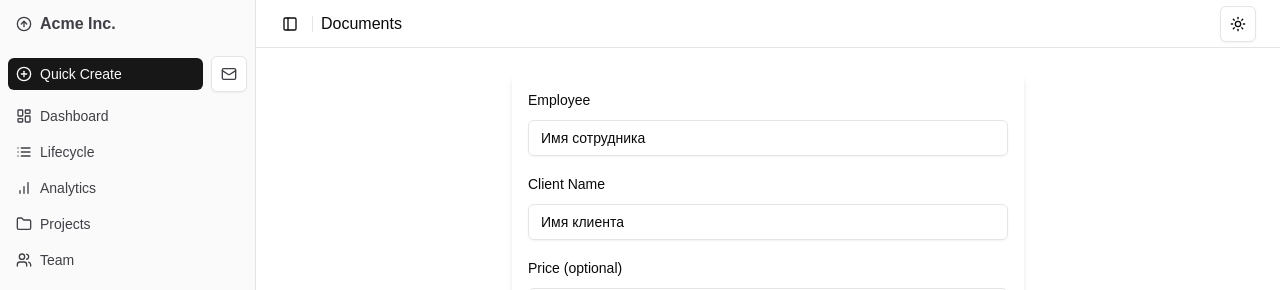
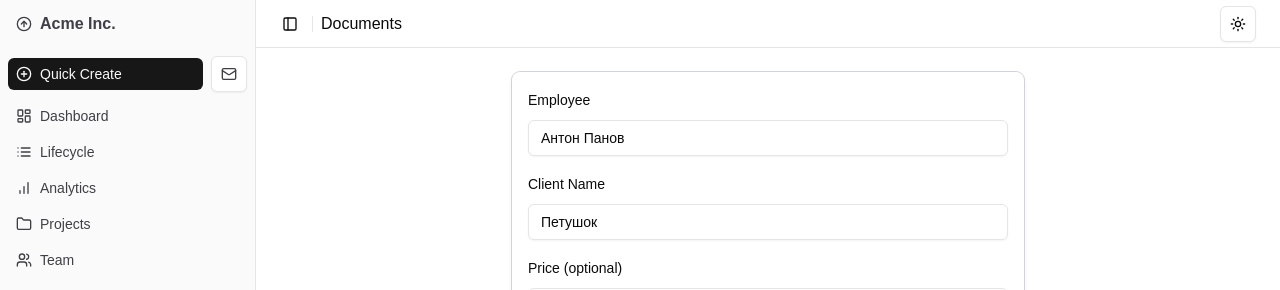
Before and after one commit to Log1326/frontend-qr-code, a Next.js app: page / in a window 1280 px wide. Shown: the top 290 px of the page. Built offline with nearby package versions, Linux system fonts and the light colour scheme.

Commit message:
storage in vercel for out images

```diff
--- a/next.config.ts
+++ b/next.config.ts
@@ -1,7 +1,14 @@
 import type { NextConfig } from 'next';
 
 const nextConfig: NextConfig = {
-  /* config options here */
+  images: {
+    remotePatterns: [
+      {
+        protocol: 'https',
+        hostname: 'wjrxb4aenfqqvyu7.public.blob.vercel-storage.com',
+      },
+    ],
+  },
 };
 
 export default nextConfig;
--- a/src/app/api/upload/route.ts
+++ b/src/app/api/upload/route.ts
@@ -8,6 +8,7 @@ export async function POST(
   const file = formData.get('file') as File;
   const blob = await put(file.name, file, {
     access: 'public',
+    allowOverwrite: true,
   });
 
   return NextResponse.json(blob);
--- a/src/app/layout.tsx
+++ b/src/app/layout.tsx
@@ -89,7 +89,7 @@ export default function RootLayout({
   return (
     <html lang="en" suppressHydrationWarning>
       <body
-        className={`${geistSans.variable} ${geistMono.variable} bg-white antialiased`}>
+        className={`${geistSans.variable} ${geistMono.variable} bg-background antialiased`}>
         <ThemeProvider
           attribute="class"
           defaultTheme="system"
@@ -99,7 +99,9 @@ export default function RootLayout({
             <AppSidebar />
             <SidebarInset>
               <SiteHeader />
-              <div className="flex justify-center">{children}</div>
+              <div className="flex flex-col items-center justify-center gap-3">
+                {children}
+              </div>
             </SidebarInset>
           </SidebarProvider>
         </ThemeProvider>
--- a/src/app/page.tsx
+++ b/src/app/page.tsx
@@ -5,11 +5,12 @@ import { useState } from 'react';
 
 export default function Page() {
   const [qrData, setQrData] = useState<string | null>(null);
-  console.log(qrData);
+  const [recipeId, setRecipeId] = useState<string>('');
+
   return (
     <>
-      <RecipeForm onQRCodeGenerated={setQrData} />
-      <QRGenerator data={qrData} />
+      <RecipeForm onQRCodeGenerated={setQrData} setRecipeId={setRecipeId} />
+      <QRGenerator data={qrData} recipeId={recipeId} />
     </>
   );
 }
--- a/src/components/form/recipe-form.tsx
+++ b/src/components/form/recipe-form.tsx
@@ -52,8 +52,8 @@ const formSchema = z.object({
 type RecipeFormData = z.infer<typeof formSchema>;
 
 const DEFAULT_VALUES: RecipeFormData = {
-  employee: 'Имя сотрудника',
-  clientName: 'Имя клиента',
+  employee: 'Антон Панов',
+  clientName: 'Петушок',
   price: 100,
   status: RecipeStatus.NEW,
   parameters: [
@@ -68,13 +68,14 @@ const DEFAULT_VALUES: RecipeFormData = {
 
 interface RecipeFormProps {
   onQRCodeGenerated: (data: string) => void;
+  setRecipeId: React.Dispatch<React.SetStateAction<string>>;
 }
 
 export const RecipeForm: React.FC<RecipeFormProps> = ({
   onQRCodeGenerated,
+  setRecipeId,
 }) => {
   const isMobile = useIsMobile();
-
   const form = useForm<RecipeFormData>({
     resolver: zodResolver(formSchema),
     defaultValues: DEFAULT_VALUES,
@@ -130,6 +131,7 @@ export const RecipeForm: React.FC<RecipeFormProps> = ({
 
       const result = await res.json();
       if (result.id) {
+        setRecipeId(result.id);
         onQRCodeGenerated(`${getOrigin()}/recipes/${result.id}`);
       } else {
         throw new Error('No ID in response');
@@ -153,7 +155,7 @@ export const RecipeForm: React.FC<RecipeFormProps> = ({
       <Form {...form}>
         <form
           onSubmit={form.handleSubmit(onSubmit)}
-          className="flex w-full max-w-4xl flex-col gap-4 rounded-lg p-4 shadow-md lg:w-1/2">
+          className="flex w-full max-w-4xl flex-col gap-4 rounded-lg p-4 shadow-md ring-1 ring-gray-300 lg:w-1/2">
           <FormField
             control={form.control}
             name="employee"
--- a/src/components/qr-generator.tsx
+++ b/src/components/qr-generator.tsx
@@ -12,15 +12,19 @@ import {
   SelectContent,
 } from '@/components/ui/select';
 import { useQRCode } from '@/hooks/useQRCode';
+import QRCodeStyling from 'qr-code-styling';
+import { ShareButton } from './share-button';
 
 type FileExtension = 'svg' | 'png' | 'jpeg' | 'webp';
 
 interface QRGeneratorProps {
   data: string | null;
+  recipeId: string;
 }
 
-export const QRGenerator: React.FC<QRGeneratorProps> = ({ data }) => {
+export const QRGenerator: React.FC<QRGeneratorProps> = ({ data, recipeId }) => {
   const [fileExt, setFileExt] = useState<FileExtension>('png');
+  const [qrCode, setQrCode] = useState<QRCodeStyling | null>(null);
   const [qrUrl, setQrUrl] = useState<string | null>(null);
   const [loading, setLoading] = useState(false);
   const { generateQRCode } = useQRCode();
@@ -36,13 +40,14 @@ export const QRGenerator: React.FC<QRGeneratorProps> = ({ data }) => {
 
       try {
         const qrCode = generateQRCode(data);
+        setQrCode(qrCode);
         const rawData = await qrCode.getRawData(fileExt);
 
         if (!rawData) {
           throw new Error('QR code generation failed: no data returned');
         }
 
-        const file = new File([rawData], `qrcode.${fileExt}`, {
+        const file = new File([rawData], `${recipeId}.${fileExt}`, {
           type: `image/${fileExt}`,
         });
 
@@ -71,27 +76,45 @@ export const QRGenerator: React.FC<QRGeneratorProps> = ({ data }) => {
     uploadQRCode();
   }, [data, fileExt, generateQRCode]);
 
+  const handleDownload = () =>
+    qrCode && qrCode.download({ extension: fileExt });
   if (!data) return null;
 
   return (
-    <div className="flex flex-col items-center gap-4 rounded-lg p-4 shadow-md ring-1 ring-gray-300">
+    <div className="relative flex w-full max-w-4xl flex-col items-center gap-4 rounded-lg p-4 shadow-md ring-1 ring-gray-300 lg:w-1/2">
       <h2 className="text-lg font-semibold">QR Code Generator</h2>
+
+      {loading ? (
+        <p>Uploading QR code...</p>
+      ) : qrUrl ? (
+        <Image
+          src={qrUrl}
+          alt="QR Code"
+          width={384}
+          height={384}
+          className="max-w-sm rounded"
+        />
+      ) : (
+        <p>No QR code generated yet.</p>
+      )}
 
       <div className="flex items-center gap-2">
         <Select
           value={fileExt}
           onValueChange={(value: FileExtension) => setFileExt(value)}>
-          <SelectTrigger className="w-[150px]">
+          <SelectTrigger className="w-36">
             <SelectValue placeholder="Select Format" />
           </SelectTrigger>
           <SelectContent>
+            <SelectItem value="webp">WEBP</SelectItem>
             <SelectItem value="svg">SVG</SelectItem>
             <SelectItem value="png">PNG</SelectItem>
             <SelectItem value="jpeg">JPEG</SelectItem>
-            <SelectItem value="webp">WEBP</SelectItem>
           </SelectContent>
         </Select>
-
+        <Button variant="default" onClick={handleDownload}>
+          Download
+        </Button>
         <Button
           variant="outline"
           onClick={() => {
@@ -101,20 +124,9 @@ export const QRGenerator: React.FC<QRGeneratorProps> = ({ data }) => {
           Open in New Tab
         </Button>
       </div>
-
-      {loading ? (
-        <p>Uploading QR code...</p>
-      ) : qrUrl ? (
-        <Image
-          src={qrUrl}
-          alt="QR Code"
-          width={200}
-          height={200}
-          className="rounded border"
-        />
-      ) : (
-        <p>No QR code generated yet.</p>
-      )}
+      <div className="absolute right-3 top-3">
+        <ShareButton qrCode={qrCode} url={data} />
+      </div>
     </div>
   );
 };
```
